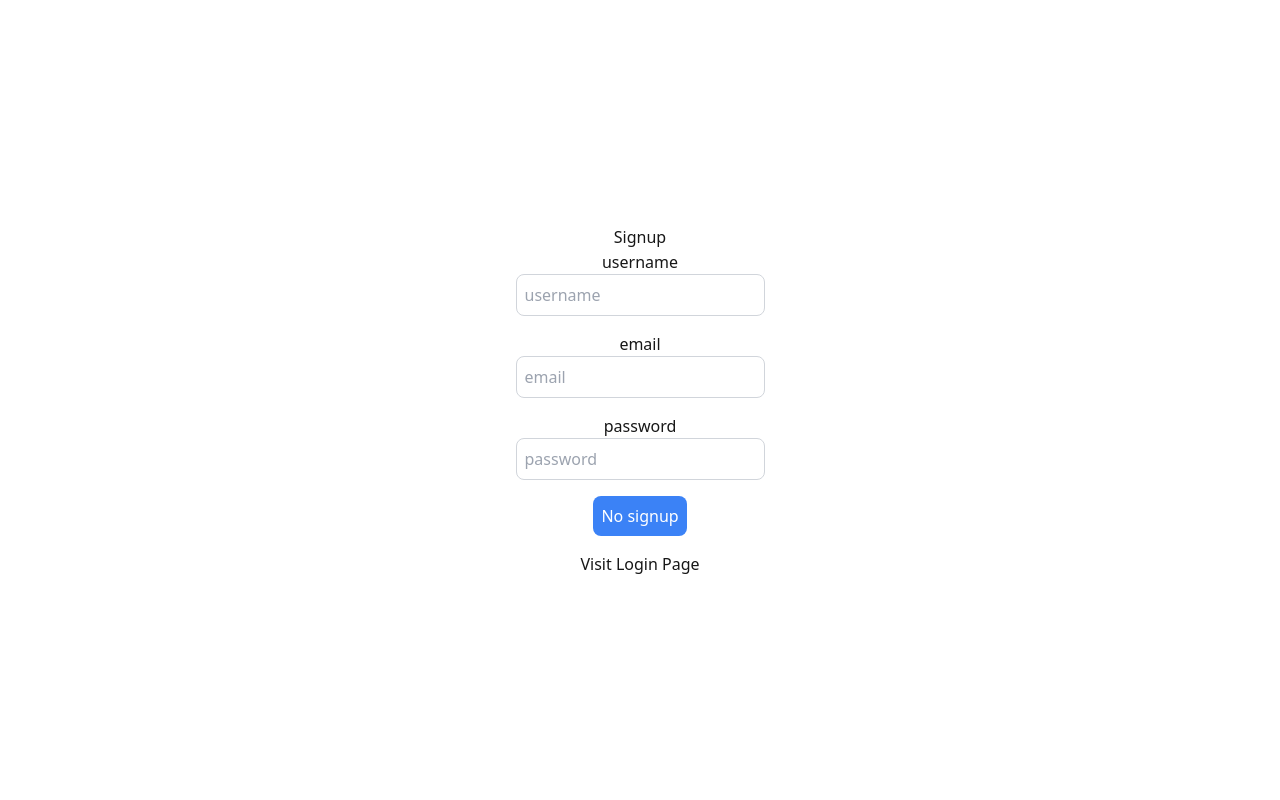
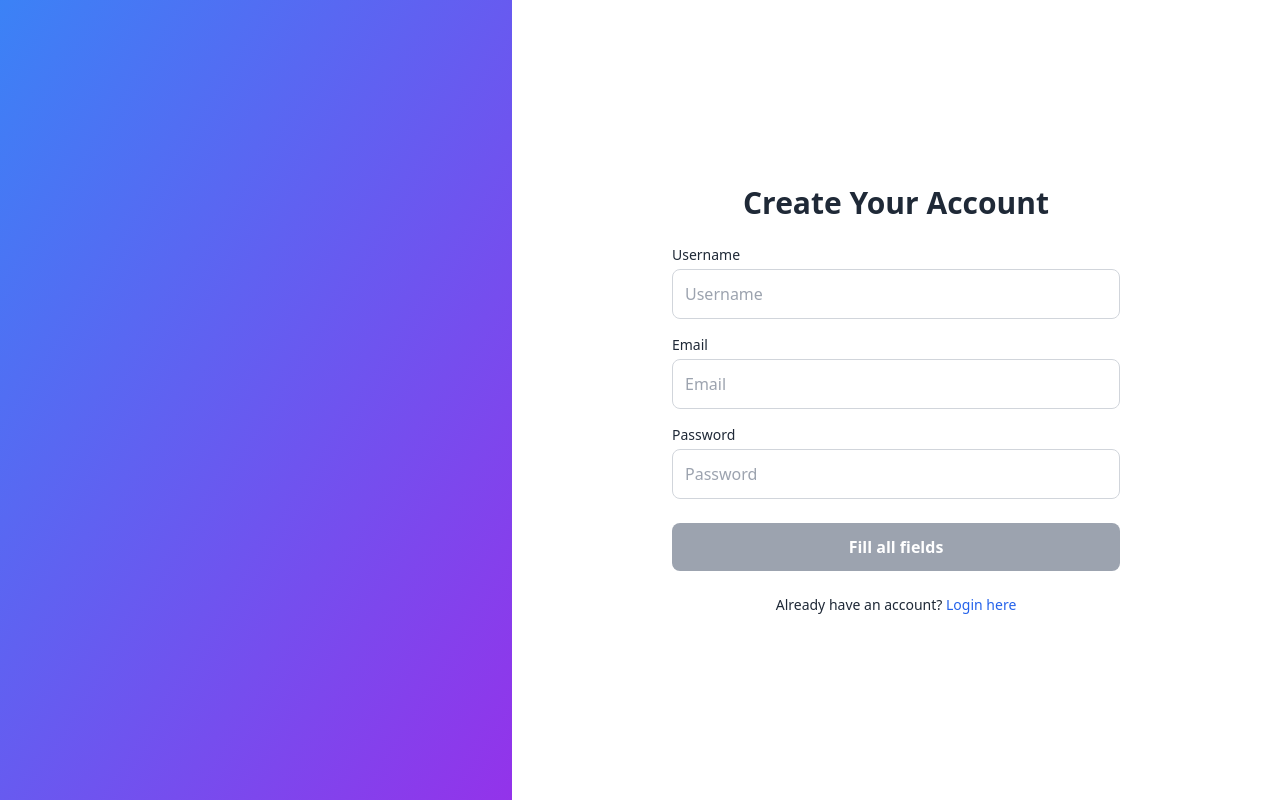
Before and after one commit to AliasAhshan/auth-app, a Next.js app: page /signup in a window 1280 px wide. Built offline with nearby package versions, Linux system fonts and the light colour scheme.

Commit message:
Designed signup, login, and forgotpassword page

```diff
--- a/src/app/forgotpassword/page.tsx
+++ b/src/app/forgotpassword/page.tsx
@@ -25,24 +25,69 @@ export default function ForgotPasswordPage() {
   };
 
   return (
-    <div className="flex flex-col items-center justify-center h-screen bg-black">
-      <h1 className="text-2xl font-bold mb-4">Forgot Password</h1>
+    <div className="flex min-h-screen transition-all duration-300">
+      {/* Left panel */}
+      <div className="hidden md:flex w-2/5 items-center justify-center bg-gradient-to-br from-blue-500 to-purple-600 text-white px-10">
+        <div className="text-center opacity-0 animate-slide-fade-in [animation-delay:0.5s]">
+          <h1 className="text-5xl font-extrabold mb-4">Need Help?</h1>
+          <p className="text-lg opacity-90">We’ll get you back on track.</p>
+        </div>
+      </div>
+
+      {/* Right panel - forgot password form */}
+      <div className="flex flex-col w-full md:w-3/5 items-center justify-center px-6 sm:px-16 py-10 bg-white dark:bg-gray-900 text-gray-800 dark:text-white transition-all duration-300">
+        <div className="w-full max-w-md space-y-6 opacity-0 translate-y-[-80px] animate-slide-fade-in [animation-delay:0.9s]">
+          <h2 className="text-3xl font-bold text-center">
+            Forgot Password
+          </h2>
+
+          <div>
+            <label htmlFor="email" className="block mb-1 text-sm">
+              Email Address
+            </label>
             <input
+              id="email"
               type="email"
               placeholder="Enter your email"
+              className="w-full p-3 border border-gray-300 dark:border-gray-600 rounded-lg bg-transparent focus:outline-none focus:ring-2 focus:ring-blue-500"
               value={email}
               onChange={(e) => setEmail(e.target.value)}
-        className="border border-gray-300 p-2 mb-4"
             />
+          </div>
+
           <button
             onClick={sendResetLink}
-        className={`bg-blue-500 text-white px-4 py-2 rounded ${loading ? "opacity-50 cursor-not-allowed" : ""}`}
             disabled={loading || !email}
+            className={`w-full py-3 rounded-lg font-semibold text-white transition-all duration-200 ${
+              loading || !email
+                ? "bg-gray-400 cursor-not-allowed"
+                : "bg-blue-600 hover:bg-blue-700 shadow-md hover:shadow-lg"
+            }`}
           >
             {loading ? "Sending..." : "Send Reset Link"}
           </button>
-      {message && <p className={`mt-2 ${error ? "text-red-500" : "text-green-500"}`}>{message}</p>}
-      <Link href="/login" className="text-blue-500 mt-4">Back to Login</Link>
+
+          {message && (
+            <p
+              className={`text-center text-sm ${
+                error ? "text-red-500" : "text-green-500"
+              }`}
+            >
+              {message}
+            </p>
+          )}
+
+          <p className="text-sm text-center">
+            <Link
+              href="/login"
+              className="text-blue-600 hover:underline dark:text-blue-400"
+            >
+              Back to Login
+            </Link>
+          </p>
+        </div>
+      </div>
     </div>
   );
+
 }
--- a/src/app/globals.css
+++ b/src/app/globals.css
@@ -52,4 +52,19 @@ body {
       opacity: 1;
     }
   }
+
+  .animate-slide-fade-in {
+    animation: slideFadeIn 0.8s ease-out forwards;
+  }
+
+  @keyframes slideFadeIn {
+    from {
+      opacity: 0;
+      transform: translateY(-80px);
+    }
+    to {
+      opacity: 1;
+      transform: translateY(0);
+    }
+  }
 }
--- a/src/app/login/page.tsx
+++ b/src/app/login/page.tsx
@@ -51,41 +51,86 @@ export default function LoginPage() {
 
 
 	return (
-	<div className="flex flex-col items-center justify-center min-h-screen py-2">
-		<h1>{loading ? "Processing" : "Login"}</h1>
-		<hr />
-		<label htmlFor="email">email</label>
+	<div className="flex min-h-screen transition-all duration-300">
+		{/* Left panel */}
+		<div className="hidden md:flex w-2/5 items-center justify-center bg-gradient-to-br from-blue-500 to-purple-600 text-white px-10">
+		<div className="text-center opacity-0 animate-slide-fade-in [animation-delay:0.5s]">
+			<h1 className="text-5xl font-extrabold mb-4">Welcome Back!</h1>
+			<p className="text-lg opacity-90">Login to continue your journey.</p>
+		</div>
+		</div>
+
+		{/* Right panel - login form */}
+		<div className="flex flex-col w-full md:w-3/5 items-center justify-center px-6 sm:px-16 py-10 bg-white dark:bg-gray-900 text-gray-800 dark:text-white transition-all duration-300">
+		<div className="w-full max-w-md space-y-6 opacity-0 translate-y-[-80px] animate-slide-fade-in [animation-delay:0.9s]">
+			<h2 className="text-3xl font-bold text-center">
+			{loading ? "Processing..." : "Login to Your Account"}
+			</h2>
+
+			<div className="space-y-4">
+			<div>
+				<label htmlFor="email" className="block mb-1 text-sm">
+				Email
+				</label>
 				<input
-		className="p-2 border border-gray-300 rounded-lg mb-4 focus:outline-none focus:border-gray-600"
 				id="email"
-			type="text"
+				type="email"
+				placeholder="Email"
+				className="w-full p-3 border border-gray-300 dark:border-gray-600 rounded-lg bg-transparent focus:outline-none focus:ring-2 focus:ring-blue-500"
 				value={user.email}
-			onChange={(e) => setUser({...user, email: e.target.value})}
-			placeholder="email"
+				onChange={(e) => setUser({ ...user, email: e.target.value })}
 				/>
-		<label htmlFor="password">password</label>
+			</div>
+			<div>
+				<label htmlFor="password" className="block mb-1 text-sm">
+				Password
+				</label>
 				<input
-		className="p-2 border border-gray-300 rounded-lg mb-4 focus:outline-none focus:border-gray-600"
 				id="password"
 				type="password"
+				placeholder="Password"
+				className="w-full p-3 border border-gray-300 dark:border-gray-600 rounded-lg bg-transparent focus:outline-none focus:ring-2 focus:ring-blue-500"
 				value={user.password}
-			onChange={(e) => setUser({...user, password: e.target.value})}
-			placeholder="password"
+				onChange={(e) => setUser({ ...user, password: e.target.value })}
 				/>
+			</div>
+			</div>
+
 			<button
 			onClick={onLogin}
 			disabled={buttonDisabled}
-		className="p-2 bg-blue-500 text-white rounded-lg mb-4 hover:bg-blue-600">Login here
+			className={`w-full py-3 rounded-lg font-semibold text-white transition-all duration-200 ${
+				buttonDisabled
+				? "bg-gray-400 cursor-not-allowed"
+				: "bg-blue-600 hover:bg-blue-700 shadow-md hover:shadow-lg"
+			}`}
+			>
+			{buttonDisabled ? "Please Input Your Credentials" : "Login"}
 			</button>
-		<Link href="/signup">Visit Signup Page</Link>
 
-		<p className="text-sm mt-2">
-		<Link href="/forgotpassword" className="text-blue-500 hover:underline">
+			<div className="text-sm text-center space-y-2">
+			<p>
+				Don’t have an account?{" "}
+				<Link
+				href="/signup"
+				className="text-blue-600 hover:underline dark:text-blue-400"
+				>
+				Sign Up!
+				</Link>
+			</p>
+			<p>
+				<Link
+				href="/forgotpassword"
+				className="text-blue-600 hover:underline dark:text-blue-400"
+				>
 				Forgot Password?
 				</Link>
 			</p>
+			</div>
+		</div>
+		</div>
+	</div>
+	);
 
-	</div>
 
-	)
 }
--- a/src/app/signup/page.tsx
+++ b/src/app/signup/page.tsx
@@ -1,11 +1,9 @@
 "use client";
 import Link from "next/link";
 import React, { useEffect } from "react";
-import {useRouter} from "next/navigation";
+import { useRouter } from "next/navigation";
 import axios from "axios";
 import { toast } from "react-hot-toast";
-
-
 
 export default function SignupPage() {
   const router = useRouter();
@@ -13,11 +11,10 @@ export default function SignupPage() {
     email: "",
     password: "",
     username: "",
-	})
+  });
 
   const [buttonDisabled, setButtonDisabled] = React.useState(false);
   const [loading, setLoading] = React.useState(false);
-
 
   const onSignup = async () => {
     try {
@@ -25,67 +22,102 @@ export default function SignupPage() {
       const response = await axios.post("/api/users/signup", user);
       console.log("Signup Success", response.data);
       router.push("/login");
-
     } catch (error: any) {
       console.log("Signup Failed", error.message);
       toast.error(error.message);
-		}finally {
-			setLoading(false)
+    } finally {
+      setLoading(false);
     }
-	}
+  };
 
   useEffect(() => {
-		if(user.email.length > 0 && user.password.length > 0 && user.username.length > 0 && user.username.length > 0) {
-			setButtonDisabled(false)
-		}
-		else {
-			setButtonDisabled(true)
-		}
-
+    const { email, password, username } = user;
+    setButtonDisabled(!(email && password && username));
   }, [user]);
 
+  return (
+    <div className="flex min-h-screen transition-all duration-300">
+      {/* Left panel */}
+      <div className="hidden md:flex w-2/5 items-center justify-center bg-gradient-to-br from-blue-500 to-purple-600 text-white px-10">
+        <div className="text-center opacity-0 animate-slide-fade-in [animation-delay:0.5s]">
+          <h1 className="text-5xl font-extrabold mb-4">Get Started!</h1>
+          <p className="text-lg opacity-90">Join us and explore the features.</p>
+        </div>
+      </div>
 
-
-
-
-
-
-	return (
-	<div className="flex flex-col items-center justify-center min-h-screen py-2">
-		<h1>{loading ? "Processing" : "Signup"}</h1>
-		<hr />
-		<label htmlFor="username">username</label>
+      {/* Right panel - signup form */}
+      <div className="flex flex-col w-full md:w-3/5 items-center justify-center px-6 sm:px-16 py-10 bg-white dark:bg-gray-900 text-gray-800 dark:text-white transition-all duration-300">
+        <div className="w-full max-w-md space-y-6 opacity-0 translate-y-[-80px] animate-slide-fade-in [animation-delay:0.9s]">
+          <h2 className="text-3xl font-bold text-center">
+            {loading ? "Processing..." : "Create Your Account"}
+          </h2>
+          <div className="space-y-4">
+            <div>
+              <label htmlFor="username" className="block mb-1 text-sm">
+                Username
+              </label>
               <input
-		className="p-2 border border-gray-300 rounded-lg mb-4 focus:outline-none focus:border-gray-600"
                 id="username"
                 type="text"
+                placeholder="Username"
+                className="w-full p-3 border border-gray-300 dark:border-gray-600 rounded-lg bg-transparent focus:outline-none focus:ring-2 focus:ring-blue-500"
                 value={user.username}
-			onChange={(e) => setUser({...user, username: e.target.value})}
-			placeholder="username"
+                onChange={(e) =>
+                  setUser({ ...user, username: e.target.value })
+                }
               />
-		<label htmlFor="email">email</label>
+            </div>
+            <div>
+              <label htmlFor="email" className="block mb-1 text-sm">
+                Email
+              </label>
               <input
-		className="p-2 border border-gray-300 rounded-lg mb-4 focus:outline-none focus:border-gray-600"
                 id="email"
-			type="text"
+                type="email"
+                placeholder="Email"
+                className="w-full p-3 border border-gray-300 dark:border-gray-600 rounded-lg bg-transparent focus:outline-none focus:ring-2 focus:ring-blue-500"
                 value={user.email}
-			onChange={(e) => setUser({...user, email: e.target.value})}
-			placeholder="email"
+                onChange={(e) => setUser({ ...user, email: e.target.value })}
               />
-		<label htmlFor="password">password</label>
+            </div>
+            <div>
+              <label htmlFor="password" className="block mb-1 text-sm">
+                Password
+              </label>
               <input
-		className="p-2 border border-gray-300 rounded-lg mb-4 focus:outline-none focus:border-gray-600"
                 id="password"
                 type="password"
+                placeholder="Password"
+                className="w-full p-3 border border-gray-300 dark:border-gray-600 rounded-lg bg-transparent focus:outline-none focus:ring-2 focus:ring-blue-500"
                 value={user.password}
-			onChange={(e) => setUser({...user, password: e.target.value})}
-			placeholder="password"
+                onChange={(e) => setUser({ ...user, password: e.target.value })}
               />
+            </div>
+          </div>
+
           <button
             onClick={onSignup}
-		className="p-2 bg-blue-500 text-white rounded-lg mb-4 hover:bg-blue-600">{buttonDisabled ? "No signup" : "Signup"}</button>
-		<Link href="/login">Visit Login Page</Link>
+            disabled={buttonDisabled}
+            className={`w-full py-3 rounded-lg font-semibold text-white transition-all duration-200 ${
+              buttonDisabled
+                ? "bg-gray-400 cursor-not-allowed"
+                : "bg-blue-600 hover:bg-blue-700 shadow-md hover:shadow-lg"
+            }`}
+          >
+            {buttonDisabled ? "Fill all fields" : "Sign Up"}
+          </button>
+
+          <p className="text-sm text-center mt-4">
+            Already have an account?{" "}
+            <Link
+              href="/login"
+              className="text-blue-600 hover:underline dark:text-blue-400"
+            >
+              Login here
+            </Link>
+          </p>
         </div>
-
-	)
+      </div>
+    </div>
+  );
 }
```
Lines whose indentation alone changed are shown as unchanged.
